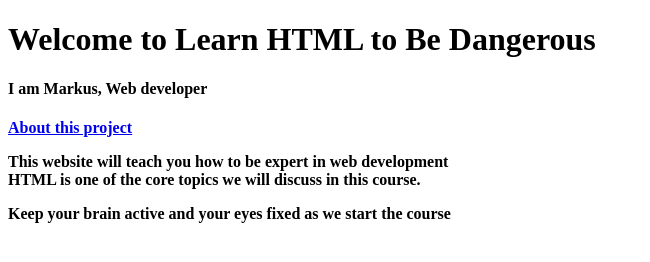
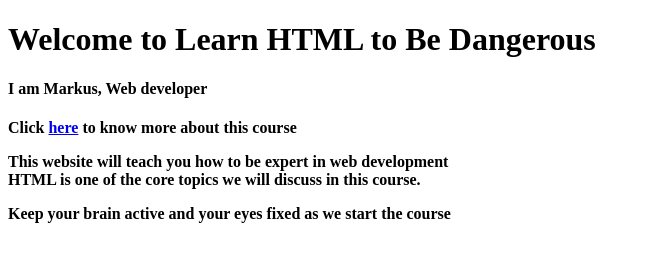
Before and after one commit to nyiburi/learnWebDev, a plain HTML site: page index.html in a window 1280 px wide. Shown: the whole page, without its empty margins (0-650 px from the left). Drawn offline with Linux system fonts and the light colour scheme.

Commit message:
Make little changes to the first paragraph

```diff
--- a/index.html
+++ b/index.html
@@ -6,7 +6,7 @@
 	<body>
 		<h1>Welcome to Learn HTML to Be Dangerous</h1>
 		<h4>I am Markus, Web developer<h4>
-		<a href="about.html">About this project</a>
+		<p> Click <a href="about.html">here</a> to know more about this course</p>
 		<p>This website will teach you how to be expert in web development <br>
 		HTML is one of the core topics we will discuss in this course.</p>
 		<p>Keep your brain active and your eyes fixed as we start the course</p>
```
